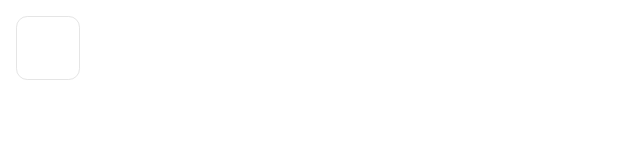
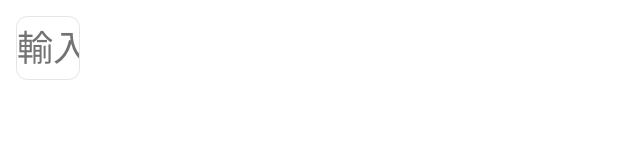
Before and after one commit to expectNothin9/to-zhuyin, a Next.js app: page / in a window 1280 px wide. Shown: the top 160 px of the page, without its empty margins (0-640 px from the left). Built offline with nearby package versions, Linux system fonts and the light colour scheme.

Commit message:
Add server action to fetch zhuyin from Moedict

```diff
--- /dev/null
+++ b/app/actions/toZhuyin.ts
@@ -0,0 +1,86 @@
+"use server";
+
+export type ToZhuyinOk = {
+  ok: true;
+  word: string;
+  zhuyin: string[];
+  bestGuess: string | null;
+};
+
+export type ToZhuyinErr = {
+  ok: false;
+  word: string;
+  error: "BAD_INPUT" | "NOT_FOUND" | "UPSTREAM_ERROR";
+};
+
+export type ToZhuyinResult = ToZhuyinOk | ToZhuyinErr;
+
+function isRecord(value: unknown): value is Record<string, unknown> {
+  return typeof value === "object" && value !== null;
+}
+
+function uniqPreserveOrder(values: string[]) {
+  const seen = new Set<string>();
+  const out: string[] = [];
+  for (const v of values) {
+    if (!seen.has(v)) {
+      seen.add(v);
+      out.push(v);
+    }
+  }
+  return out;
+}
+
+function extractZhuyinFromMoedictJson(json: unknown): string[] {
+  if (!isRecord(json)) return [];
+  const h = json.h;
+  if (!Array.isArray(h)) return [];
+
+  const zhuyin: string[] = [];
+  for (const entry of h) {
+    if (!isRecord(entry)) continue;
+    const b = entry.b;
+    if (typeof b === "string" && b.trim()) zhuyin.push(b.trim());
+  }
+  return uniqPreserveOrder(zhuyin);
+}
+
+export async function toZhuyin(word: string): Promise<ToZhuyinResult> {
+  const cleaned = word.trim();
+  if (!cleaned) return { ok: false, word, error: "BAD_INPUT" };
+  if (cleaned.length > 64) return { ok: false, word, error: "BAD_INPUT" };
+
+  const url = `https://www.moedict.tw/a/${encodeURIComponent(cleaned)}.json`;
+
+  let res: Response;
+  try {
+    res = await fetch(url, {
+      next: { revalidate: 60 * 60 },
+      headers: { Accept: "application/json" },
+    });
+  } catch {
+    return { ok: false, word: cleaned, error: "UPSTREAM_ERROR" };
+  }
+
+  if (res.status === 404)
+    return { ok: false, word: cleaned, error: "NOT_FOUND" };
+  if (!res.ok) return { ok: false, word: cleaned, error: "UPSTREAM_ERROR" };
+
+  let json: unknown;
+  try {
+    json = await res.json();
+  } catch {
+    return { ok: false, word: cleaned, error: "UPSTREAM_ERROR" };
+  }
+
+  const zhuyin = extractZhuyinFromMoedictJson(json);
+  if (zhuyin.length === 0)
+    return { ok: false, word: cleaned, error: "NOT_FOUND" };
+
+  return {
+    ok: true,
+    word: cleaned,
+    zhuyin,
+    bestGuess: zhuyin[0] ?? null,
+  };
+}
--- a/components/to-zhuyin.tsx
+++ b/components/to-zhuyin.tsx
@@ -3,39 +3,74 @@
 import * as React from "react";
 
 import { Input } from "@/components/ui/input";
-
-function firstCodepoint(value: string) {
-  return Array.from(value).slice(0, 1).join("");
-}
+import { toZhuyin, type ToZhuyinResult } from "@/app/actions/toZhuyin";
 
 type ToZhuyinProps = {
   preset?: string;
 };
 
 function ToZhuyin({ preset }: ToZhuyinProps) {
-  const [value, setValue] = React.useState(() => firstCodepoint(preset ?? ""));
+  const [value, setValue] = React.useState(() => (preset ?? "").trim());
   const isComposingRef = React.useRef(false);
+  const [result, setResult] = React.useState<ToZhuyinResult | null>(null);
+  const [isPending, startTransition] = React.useTransition();
+  const debounceTimerRef = React.useRef<number | null>(null);
+  const requestIdRef = React.useRef(0);
 
   React.useEffect(() => {
-    setValue(firstCodepoint(preset ?? ""));
+    setValue((preset ?? "").trim());
   }, [preset]);
 
+  const runLookup = React.useCallback(
+    (raw: string) => {
+      const cleaned = raw.trim();
+      if (!cleaned) {
+        setResult(null);
+        return;
+      }
+
+      const requestId = ++requestIdRef.current;
+      startTransition(async () => {
+        const next = await toZhuyin(cleaned);
+        if (requestId !== requestIdRef.current) return;
+        setResult(next);
+      });
+    },
+    [startTransition]
+  );
+
+  const scheduleLookup = React.useCallback(
+    (raw: string) => {
+      if (debounceTimerRef.current != null) {
+        window.clearTimeout(debounceTimerRef.current);
+      }
+      debounceTimerRef.current = window.setTimeout(() => {
+        debounceTimerRef.current = null;
+        runLookup(raw);
+      }, 250);
+    },
+    [runLookup]
+  );
+
   return (
-    <div className="flex flex-col gap-2 p-4">
+    <div className="flex gap-2 p-4">
       <Input
         value={value}
         onChange={(e) => {
           const next = e.currentTarget.value;
-          setValue(isComposingRef.current ? next : firstCodepoint(next));
+          setValue(next);
+          if (!isComposingRef.current) scheduleLookup(next);
         }}
         onCompositionStart={() => {
           isComposingRef.current = true;
         }}
         onCompositionEnd={(e) => {
           isComposingRef.current = false;
-          setValue(firstCodepoint(e.currentTarget.value));
+          const next = e.currentTarget.value;
+          setValue(next);
+          runLookup(next);
         }}
-        maxLength={1}
+        placeholder="輸入字或詞"
         aria-label="Character"
         autoComplete="off"
         autoCorrect="off"
@@ -45,6 +80,35 @@ function ToZhuyin({ preset }: ToZhuyinProps) {
         inputMode="text"
         className="size-16 rounded-xl p-0 text-center text-4xl leading-none md:text-4xl"
       />
+
+      <div className="min-h-10 text-sm text-muted-foreground">
+        {isPending ? (
+          <div>Loading…</div>
+        ) : result?.ok ? (
+          <div className="flex flex-col gap-1">
+            <div className="text-2xl text-foreground">{result.bestGuess}</div>
+            {result.zhuyin.length > 1 ? (
+              <div className="flex flex-wrap gap-x-2 gap-y-1">
+                {result.zhuyin.map((z) => (
+                  <span key={z} className="rounded-md border px-2 py-1 text-xs">
+                    {z}
+                  </span>
+                ))}
+              </div>
+            ) : null}
+          </div>
+        ) : result ? (
+          <div>
+            {result.error === "NOT_FOUND"
+              ? "Not found"
+              : result.error === "BAD_INPUT"
+              ? "Bad input"
+              : "Upstream error"}
+          </div>
+        ) : (
+          <div> </div>
+        )}
+      </div>
     </div>
   );
 }
```
